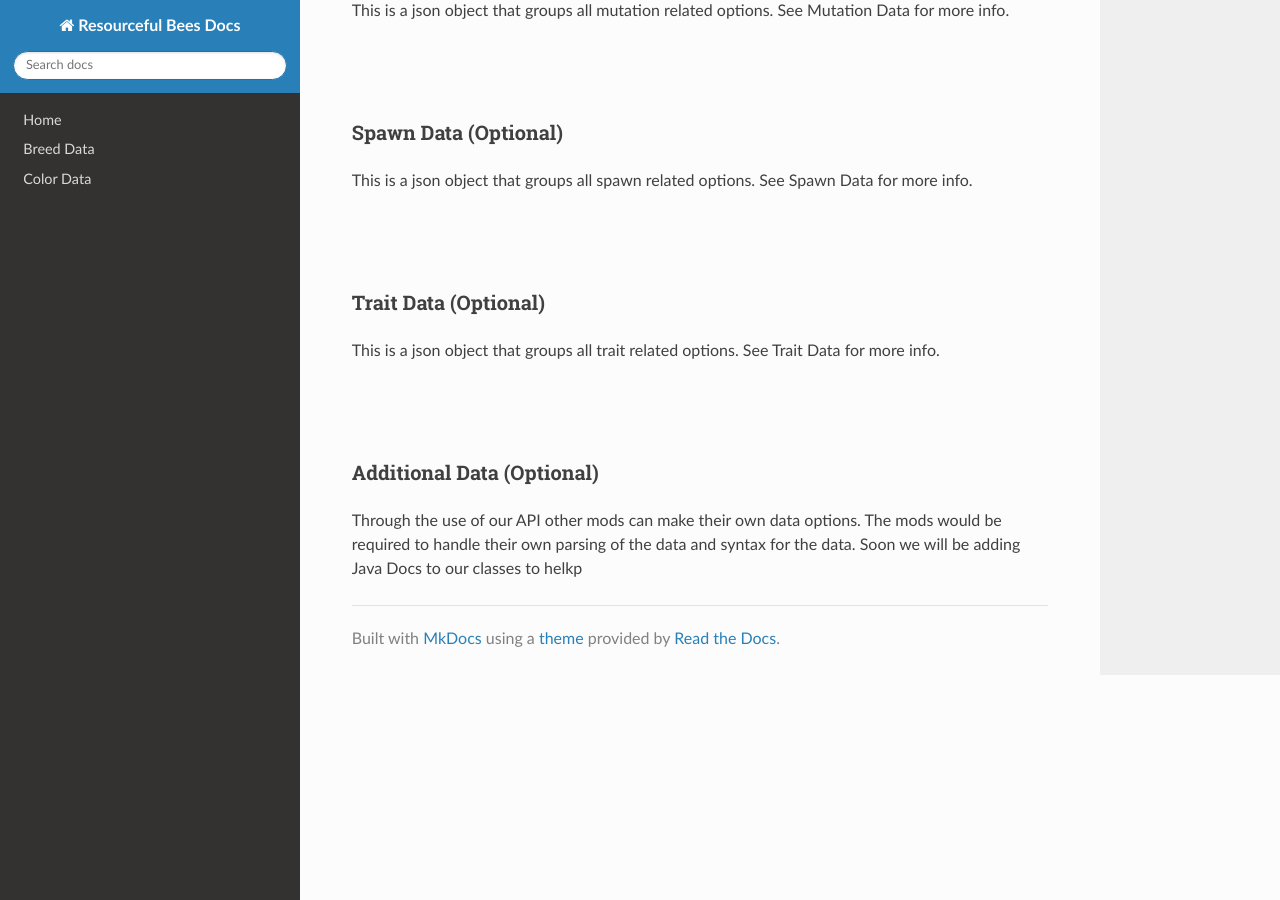
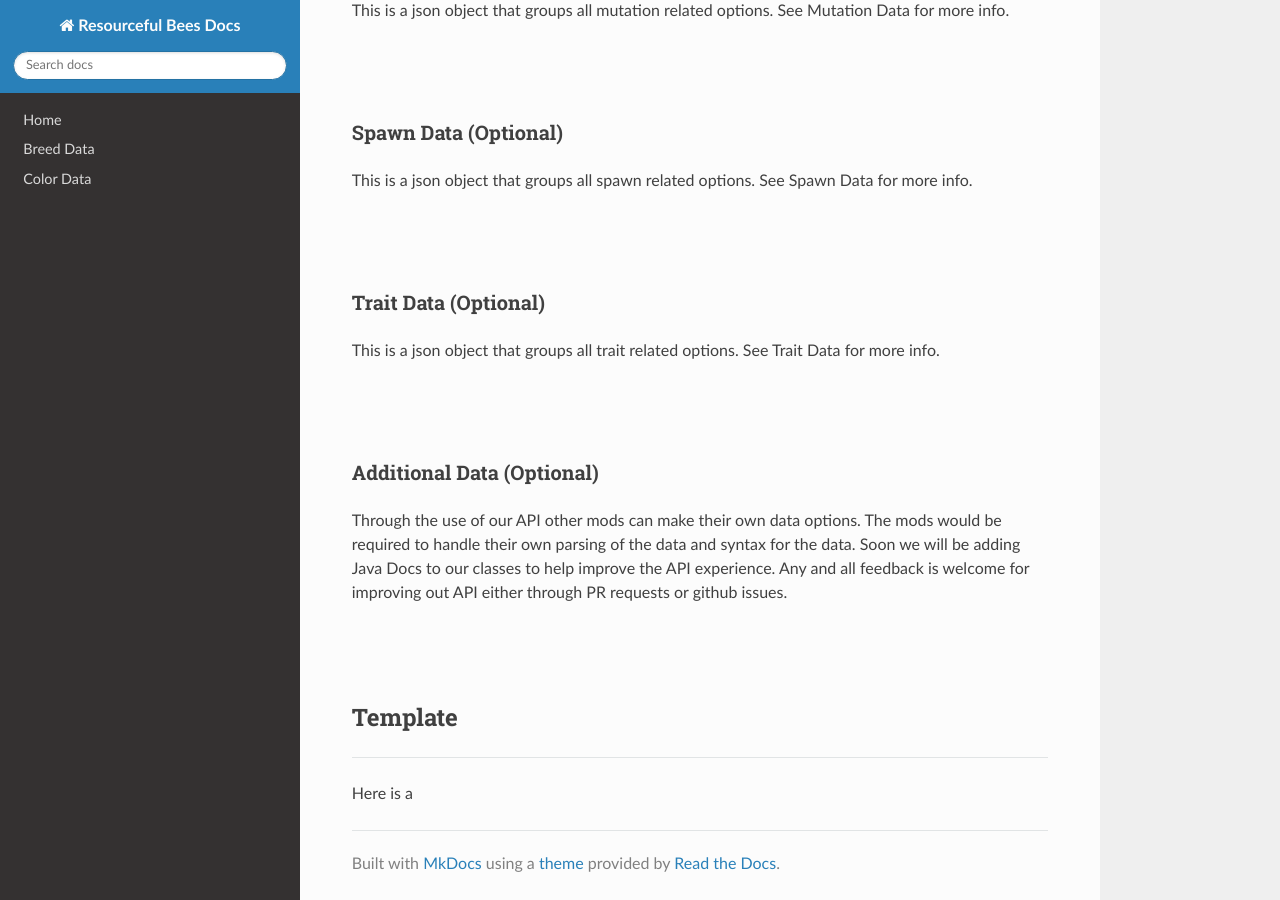
Before and after one commit to Team-Resourceful/ResourcefulBeesDocs, an MkDocs documentation site: the page built from docs/bee_data/custom_bee_data.md, in a window 1280 px wide and 900 px high, scrolled down 4836 px. Built offline with MkDocs 1.6.1, drawn with Linux system fonts in a browser that asks for light colours; nearby versions of some CDN libraries.

Commit message:
docs/bee_data/custom_bee_data.md updated from https://stackedit.io/

```diff
--- a/docs/bee_data/custom_bee_data.md
+++ b/docs/bee_data/custom_bee_data.md
@@ -177,7 +177,15 @@ This is a json object that groups all trait related options. See Trait Data for
 
 ### **Additional Data** (Optional)
 
-Through the use of our API other mods can make their own data options. The mods would be required to handle their own parsing of the data and syntax for the data. Soon we will be adding Java Docs to our classes to helkp
+Through the use of our API other mods can make their own data options. The mods would be required to handle their own parsing of the data and syntax for the data. Soon we will be adding Java Docs to our classes to help improve the API experience. Any and all feedback is welcome for improving out API either through PR requests or github issues.
+
+<br>
+<br>
+
+## **Template**
+***
+
+Here is a
 <!--stackedit_data:
-eyJoaXN0b3J5IjpbMjAxMTA0NjQ2LC0yMDg4NzQ2NjEyXX0=
+eyJoaXN0b3J5IjpbLTQ2OTQxNzYxMCwtMjA4ODc0NjYxMl19
 -->
```
